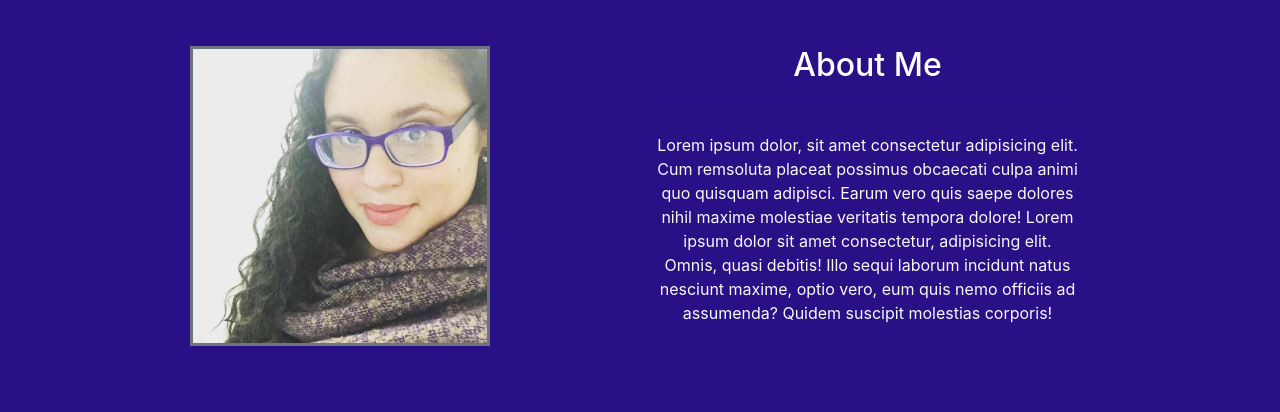
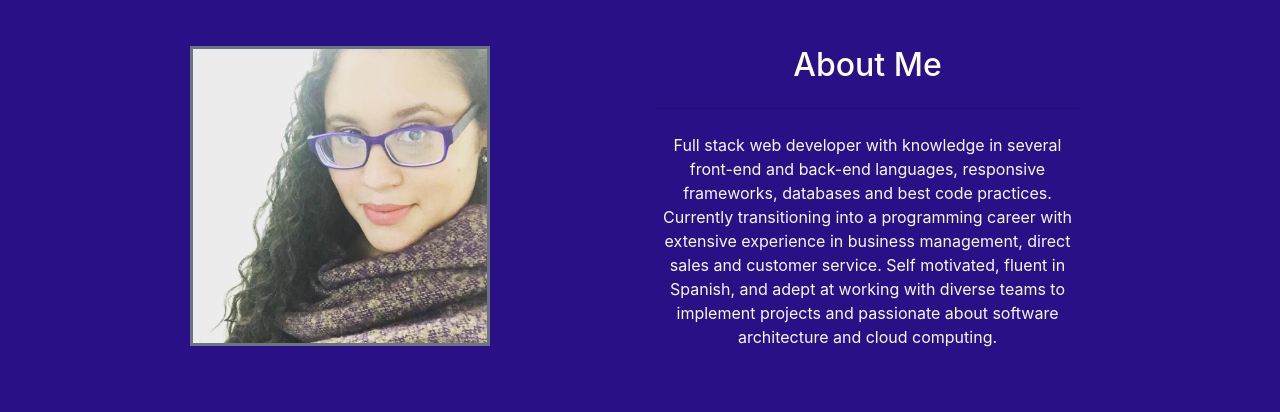
Before and after one commit to jybragg/My-Portfolio, a plain HTML site: page index.html in a window 1280 px wide. Shown: the part 980-1392 px from the top of the page. Drawn offline with nearby package versions, Linux system fonts and the light colour scheme.

Commit message:
added about me summary

```diff
--- a/index.html
+++ b/index.html
@@ -71,13 +71,7 @@
           <div class="col-lg-6 justify-content-center text-center" id="about-container">
             <h2 class="text-white mt-0 text-center">About Me</h2>
             <hr class="divider light my-4">
-            <p class="text-center text-light mb-4">Lorem ipsum dolor, sit amet consectetur adipisicing
-              elit. Cum remsoluta placeat possimus obcaecati culpa animi quo quisquam adipisci. Earum vero quis saepe
-              dolores nihil maxime molestiae veritatis tempora dolore! Lorem ipsum dolor sit amet
-              consectetur,
-              adipisicing elit. Omnis, quasi debitis! Illo sequi laborum incidunt natus nesciunt maxime,
-              optio
-              vero, eum quis nemo officiis ad assumenda? Quidem suscipit molestias corporis!</p>
+            <p class="text-center text-light mb-4">Full stack web developer with knowledge in several front-end and back-end languages, responsive frameworks, databases and best code practices. Currently transitioning into a programming career with extensive experience in business management, direct sales and customer service. Self motivated, fluent in Spanish, and adept at working with diverse teams to implement projects and passionate about software architecture and cloud computing.</p>
           </div>
         </div>
         <br><br>
```
